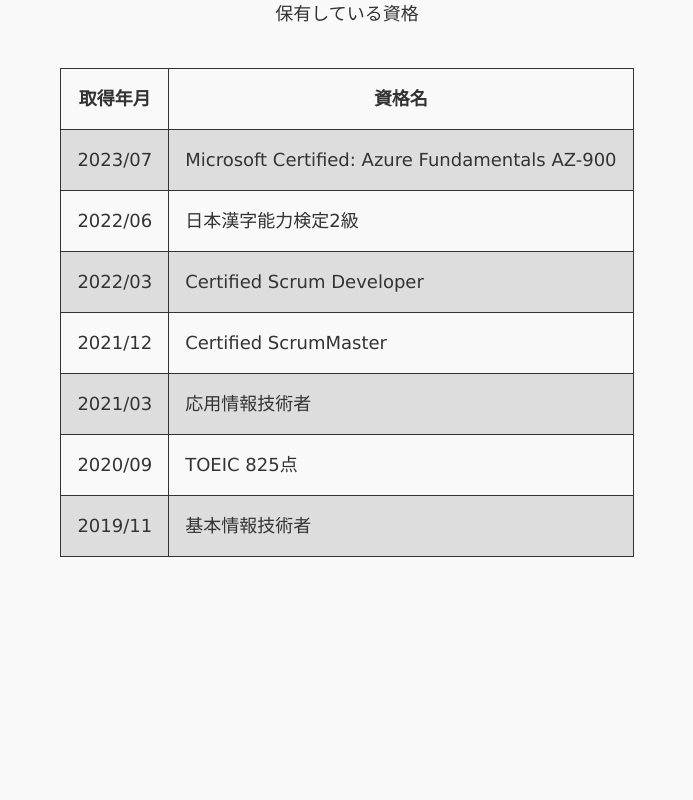
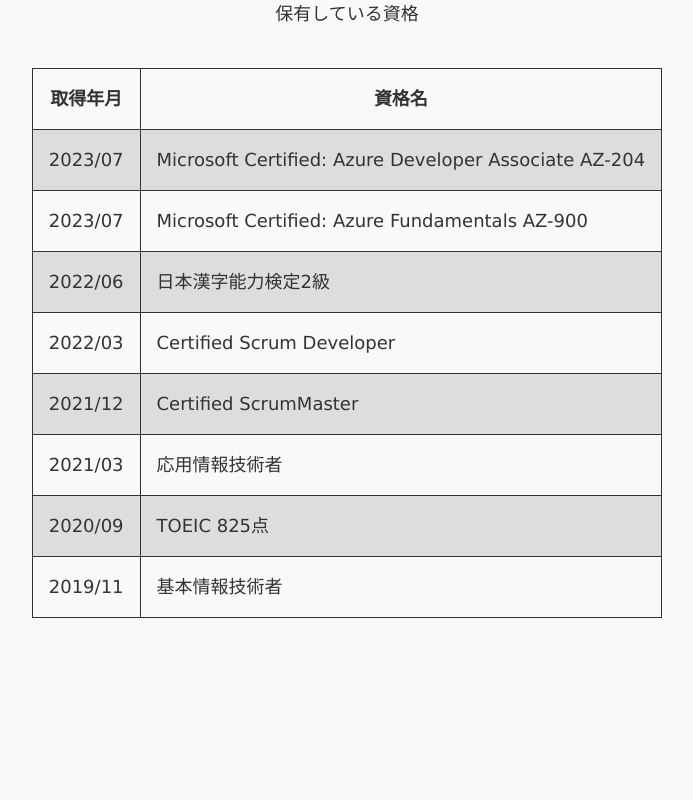
Before and after one commit to YOS0602/myportfolio, a Next.js app: page / in a window 1280 px wide. Shown: the part 3020-3820 px from the top of the page, without its empty margins (293-986 px from the left). Built offline with nearby package versions, Linux system fonts and the light colour scheme.

Commit message:
add AZ-204 qualification

```diff
--- a/src/const/qualificationsData.ts
+++ b/src/const/qualificationsData.ts
@@ -6,10 +6,10 @@
 }
 
 export const qualificationsData: Readonly<TQualification>[] = [
-  // {
-  //   ym: '2023/07',
-  //   q: 'Microsoft Certified: Azure Developer Associate AZ-204',
-  // },
+  {
+    ym: '2023/07',
+    q: 'Microsoft Certified: Azure Developer Associate AZ-204',
+  },
   { ym: '2023/07', q: 'Microsoft Certified: Azure Fundamentals AZ-900' },
   { ym: '2022/06', q: '日本漢字能力検定2級' },
   { ym: '2022/03', q: 'Certified Scrum Developer' },
```
